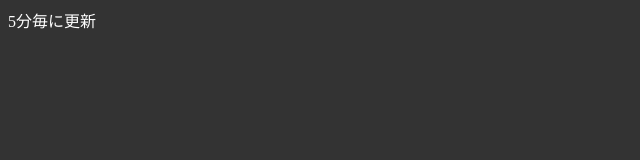
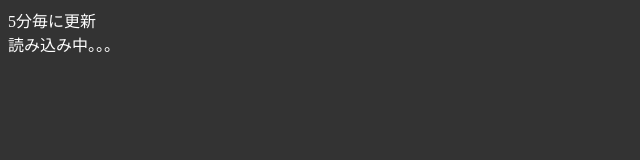
Before and after one commit to SB69DATA/common, a plain HTML site: page tool/お知らせ/index.html in a window 1280 px wide. Shown: the whole page, without its empty margins (0-640 px from the left). Drawn offline with Linux system fonts and the light colour scheme.

Commit message:
読み込み中のテキスト追加

```diff
--- a/tool/お知らせ/index.html
+++ b/tool/お知らせ/index.html
@@ -74,7 +74,7 @@
 
   <body>
     5分毎に更新
-    <div id="content"></div>
+    <div id="content">読み込み中。。。</div>
   </body>
 
   </html>
```
